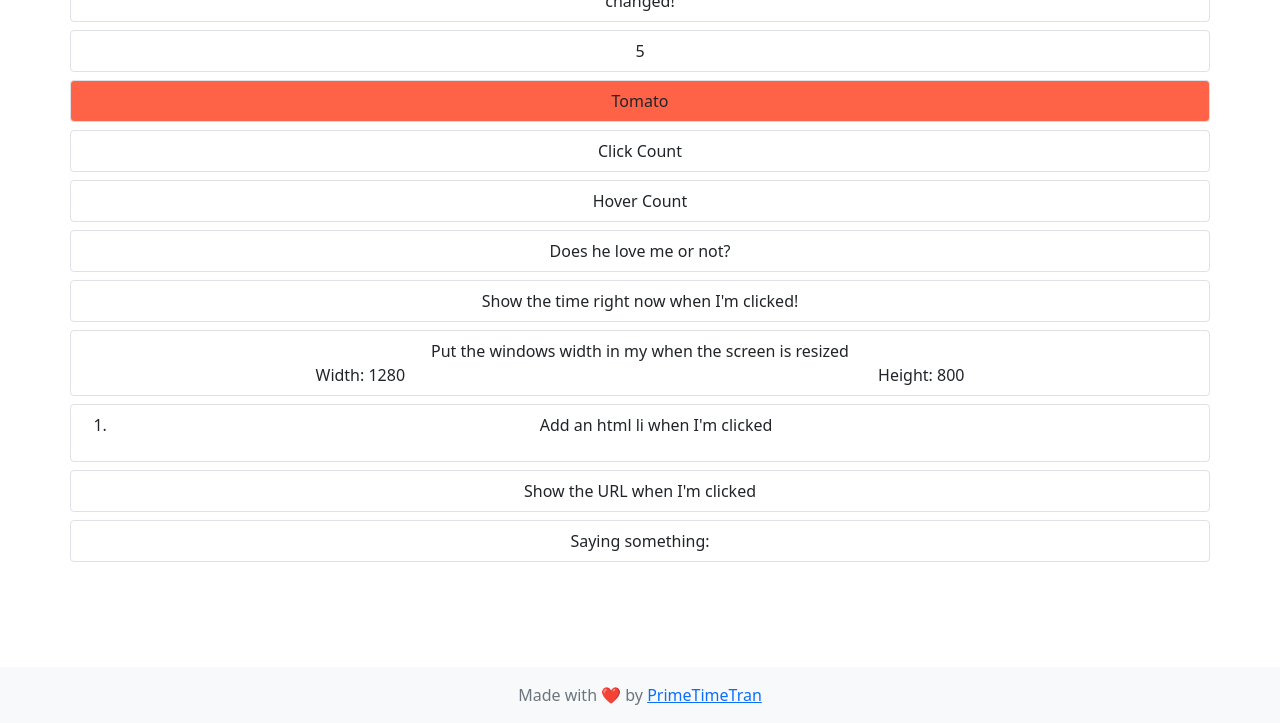
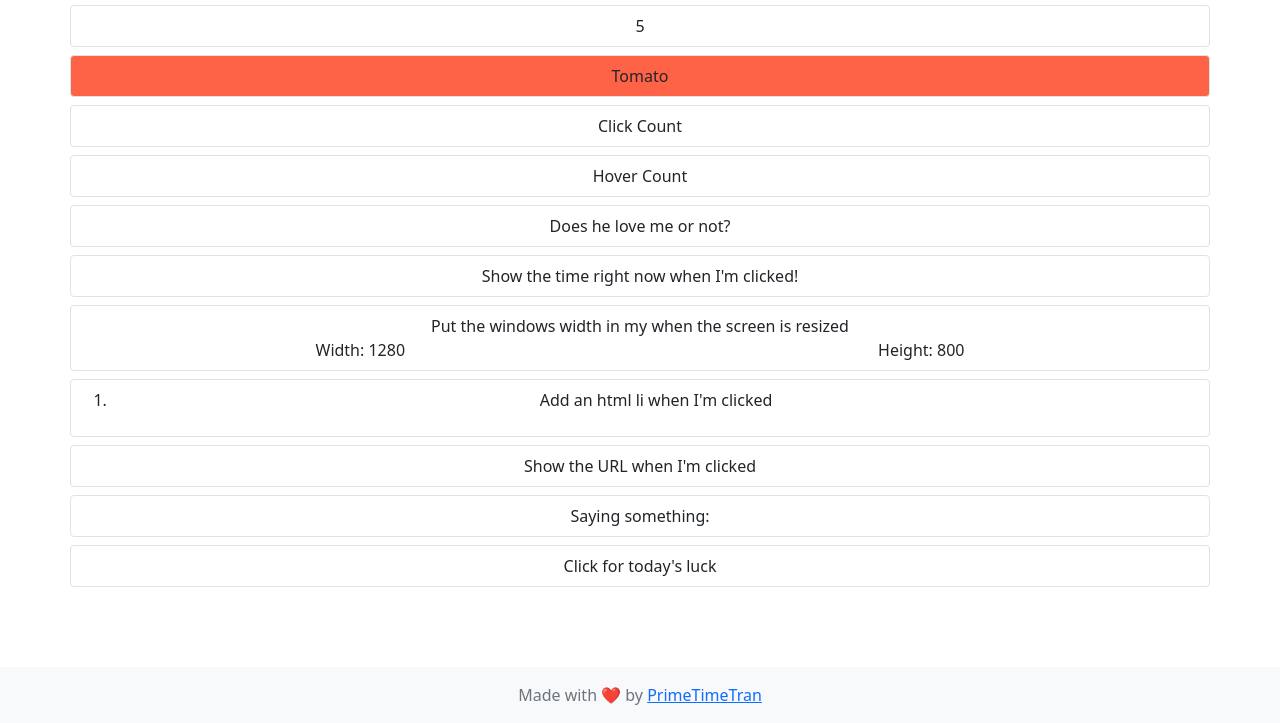
Before and after one commit to MimiTranLam/week2-basic-js, a plain HTML site: page thursday/index.html in a window 1280 px wide. Shown: the part 237-960 px from the top of the page. Drawn offline with nearby package versions, Linux system fonts and the light colour scheme.

Commit message:
Update index.html

```diff
--- a/thursday/index.html
+++ b/thursday/index.html
@@ -93,6 +93,10 @@
         Saying something:
     </div>
 
+    <div id="magic-8-ball" class="container rounded border p-2 my-1">
+      Click for today's luck
+    </div>
+
     <!-- <div id="magic-8-ball"></div> -->
 
   </section>
```
